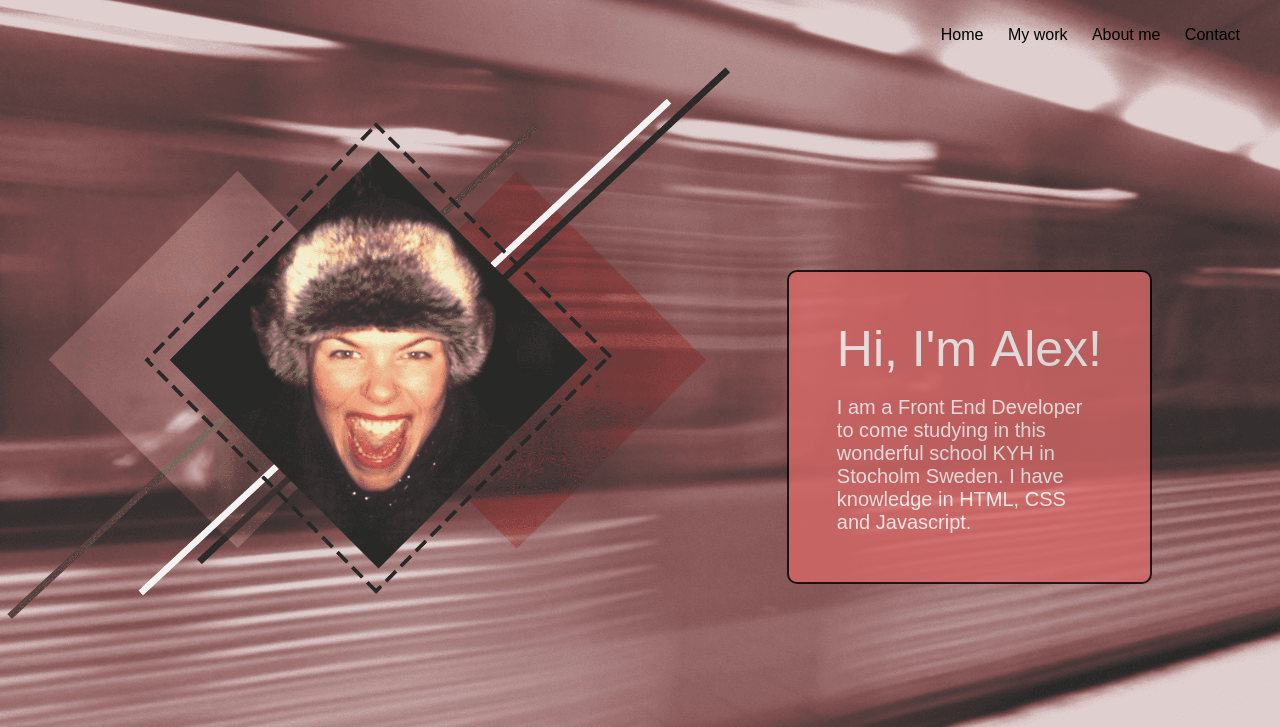
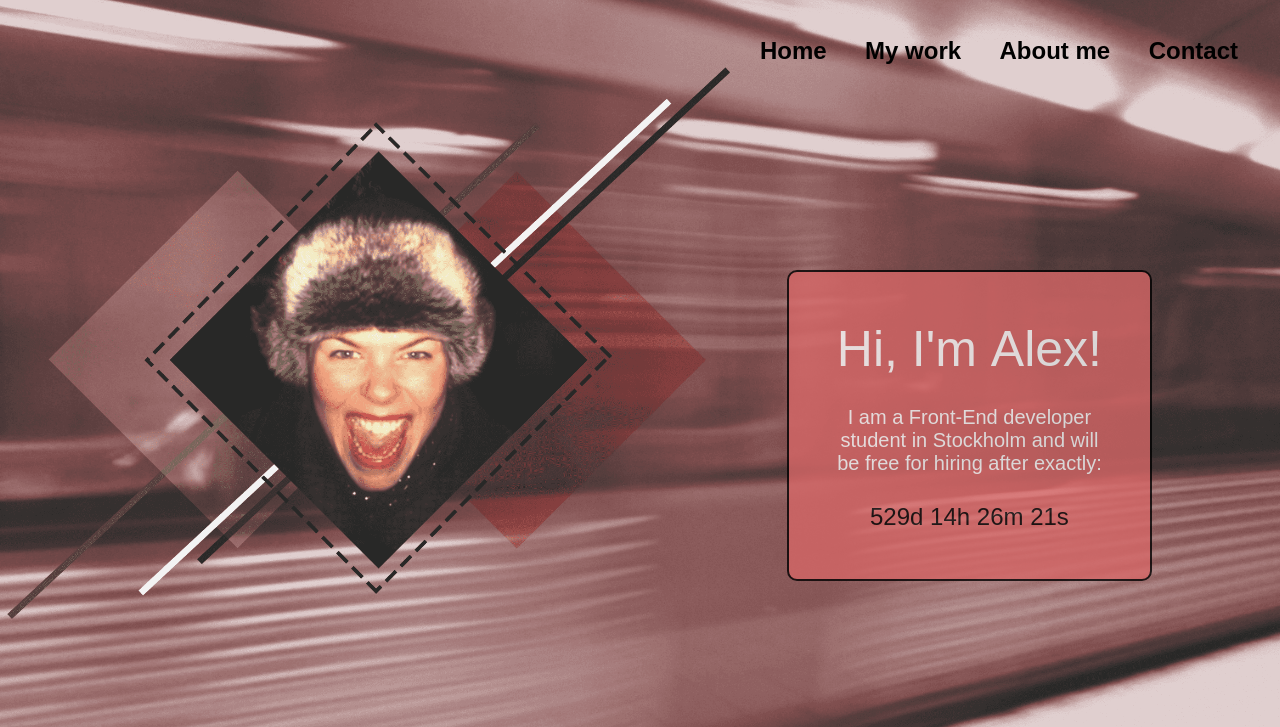
Before and after one commit to Alexosk/portfolio, a plain HTML site: page index.html in a window 1280 px wide. Shown: the top 727 px of the page. Drawn offline with Linux system fonts and the light colour scheme.

Commit message:
Change menu layout

```diff
--- a/css/main.scss
+++ b/css/main.scss
@@ -45,7 +45,7 @@ html {
 }
 
 .menu {
-    margin: 0 30px 0 0;
+    margin: 1em 2em 0 0;
 
     a {
         clear: right;
@@ -54,6 +54,15 @@ html {
         position: relative;
         text-decoration: none;
         z-index: 1000;
+        font-size: 3vh;
+        font-weight: bold;
+        margin-left: 1em;
+    }
+    a:hover {
+      padding: 10px;
+      border: 3px solid black;
+      border-radius: 50px;
+      background-color: $bg-color;
     }
 }
 
@@ -90,13 +99,12 @@ html {
         display: none;
         text-align: center;
         width: 100%;
-
         a {
             background-color: $bg-color;
             border-bottom: $primary-border;
             display: block;
-            font-weight: bold;
             margin: 0;
+            font-size: 20px;
         }
 
         a:first-child {
@@ -222,7 +230,9 @@ html {
     border: $primary-border;
     border-radius: 10px;
     opacity: $opacity;
-    padding: 3em;
+    padding: 2em;
+    text-align: center;
+    font-size: 3vh;
 
     h1 {
         font-size: 50px;
@@ -232,6 +242,11 @@ html {
     p {
         font-size: 20px;
     }
+}
+#demo {
+  text-align: center;
+  font-size: 3vh;
+  color: black;
 }
 
 footer {
--- a/index.html
+++ b/index.html
@@ -6,7 +6,7 @@
     <meta charset="UTF-8">
     <meta name="viewport" content="width=device-width, initial-scale=1.0">
     <link rel="stylesheet" type="text/css" href="./css/main.css">
-    <script src="main.js"></script>
+    <script src="./script/main.js"></script>
 </head>
 
 <body class="Site">
@@ -32,8 +32,8 @@
                 <div class="half-top-container">
                     <h1>Hi,&nbsp;I'm&nbsp;Alex!</h1>
                     <br>
-                    <p>I am a Front End Developer to come studying in this wonderful school KYH in Stocholm Sweden. I have knowledge
-                        in HTML, CSS and Javascript.</p>
+                    <p>I am a Front-End developer student in Stockholm and will be free for hiring after exactly: </p>&nbsp;<p id="demo"> </p>
+
                 </div>
 
             </div>
--- a/script/main.js
+++ b/script/main.js
@@ -1,5 +1,29 @@
-import SweetScroll from 'sweet-scroll';
+//countdown
+// Set the date we're counting down to
+var countDownDate = new Date("June 1, 2019 08:00:00").getTime();
 
-document.addEventListener('DOMContentLoaded', () => {
-  const sweetScroll = new SweetScroll({ /* some options */ });
-}, false);
+// Update the count down every 1 second
+var x = setInterval(function() {
+
+  // Get todays date and time
+  var now = new Date().getTime();
+
+  // Find the distance between now an the count down date
+  var distance = countDownDate - now;
+
+  // Time calculations for days, hours, minutes and seconds
+  var days = Math.floor(distance / (1000 * 60 * 60 * 24));
+  var hours = Math.floor((distance % (1000 * 60 * 60 * 24)) / (1000 * 60 * 60));
+  var minutes = Math.floor((distance % (1000 * 60 * 60)) / (1000 * 60));
+  var seconds = Math.floor((distance % (1000 * 60)) / 1000);
+
+  // Display the result in the element with id="demo"
+  document.getElementById("demo").innerHTML = days + "d " + hours + "h "
+  + minutes + "m " + seconds + "s ";
+
+  // If the count down is finished, write some text
+  if (distance < 0) {
+    clearInterval(x);
+    document.getElementById("demo").innerHTML = "EXPIRED";
+  }
+}, 500);
```
Also changed, not shown: my-work.html (+3 -3 lines), css/contact.css, css/main.css, css/main.min.css, 1 other file.
